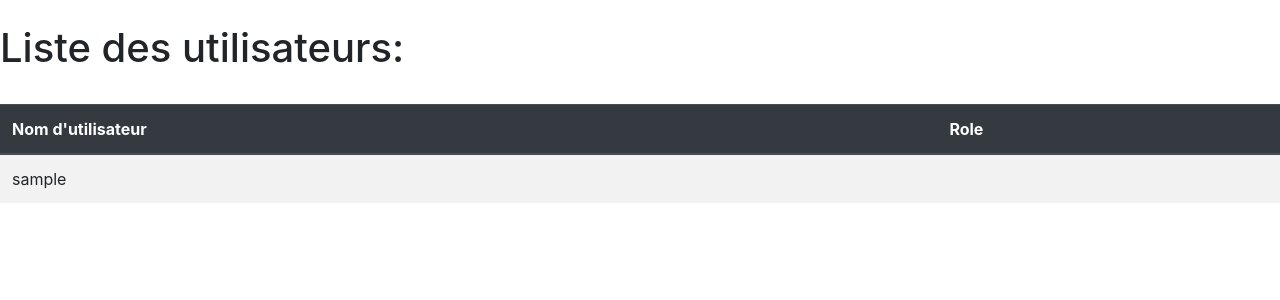
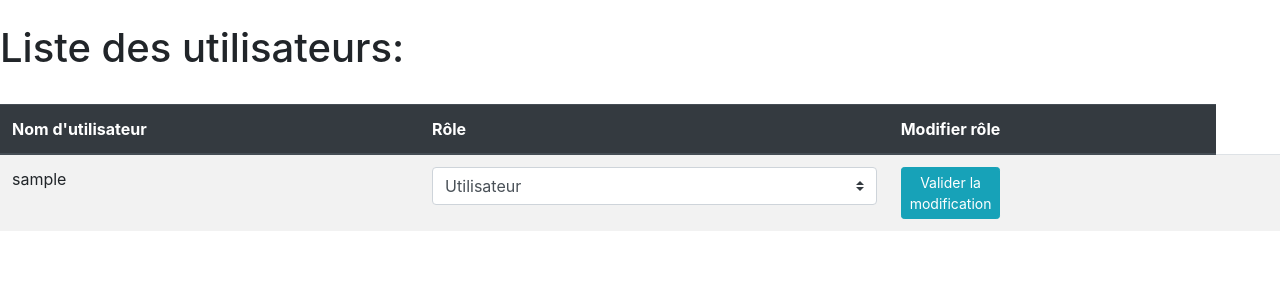
Before and after one commit to Capelle-Jefferson/formationJunior, a Symfony app: template formationJunior/templates/admin/users.html.twig in a window 1280 px wide. Shown: the part 56-356 px from the top of the page. Run offline with Twig, Linux system fonts and the light colour scheme; the template is opened without the code that fills it: most values are stand-ins (such as "Sample title", 1, 10 or a date in 2020); some libraries are stand-ins or nearby versions.

Commit message:
modification du role d'un utilisateur

```diff
--- a/formationJunior/src/Controller/ArticlesController.php
+++ b/formationJunior/src/Controller/ArticlesController.php
@@ -13,6 +13,7 @@ use App\Form\ArticleFormType;
 use App\Form\ArticlesByCategorieType;
 use App\Form\CommentaireFormType;
 use Doctrine\Common\Persistence\ObjectManager;
+
 class ArticlesController extends AbstractController
 {
     /**
--- a/formationJunior/templates/admin/users.html.twig
+++ b/formationJunior/templates/admin/users.html.twig
@@ -8,13 +8,25 @@
     <table class="table table-striped">
         <thead class="thead-dark"><tr>
             <th scope="col">Nom d'utilisateur</th>
-            <th scope="col">Role</th>
+            <th scope="col">Rôle</th>
+            <th scope="col">Modifier rôle</th>
         </tr></thead>
         <tbody>
         {% for user in users %}
             <tr>
-                <td>{{ user.username }}</td>
-                <td>{{ user.roles[0]}}</td>
+                <form action="role_update/{{user.id}}" method="post">
+                    <! Username -->
+                    <td>{{ user.username }}</td>
+                    <! Roles -->
+                    <td><select name="role" class="custom-select">
+                        <option {%if (user.roles[0] == null) %} selected {% endif %} value="ROLE_USER">Utilisateur</option>
+                        <option {%if (user.roles[0] == "ROLE_ADMIN") %} selected {% endif %} value="ROLE_ADMIN">Administrateur</option>
+                    </select></td>
+                    <! Icon update -->
+                    <td>
+                        <button class="btn btn-info btn-sm"> Valider la <br> modification </button>
+                    <td>
+                </form>
             <tr>
         {% endfor %}
         </tbody>
```
Also changed, not shown: formationJunior/src/Controller/AdminController.php (+20 -3 lines).
